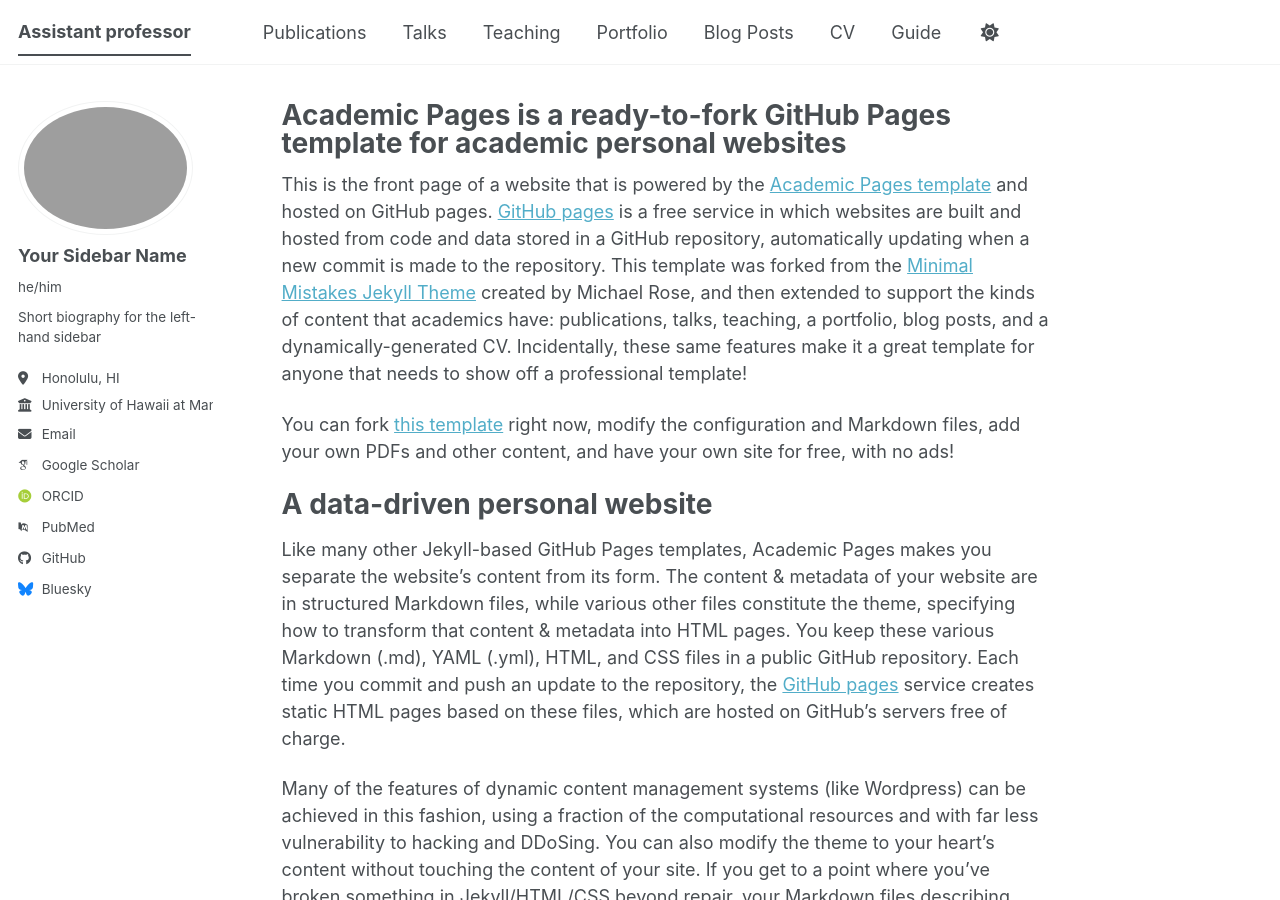
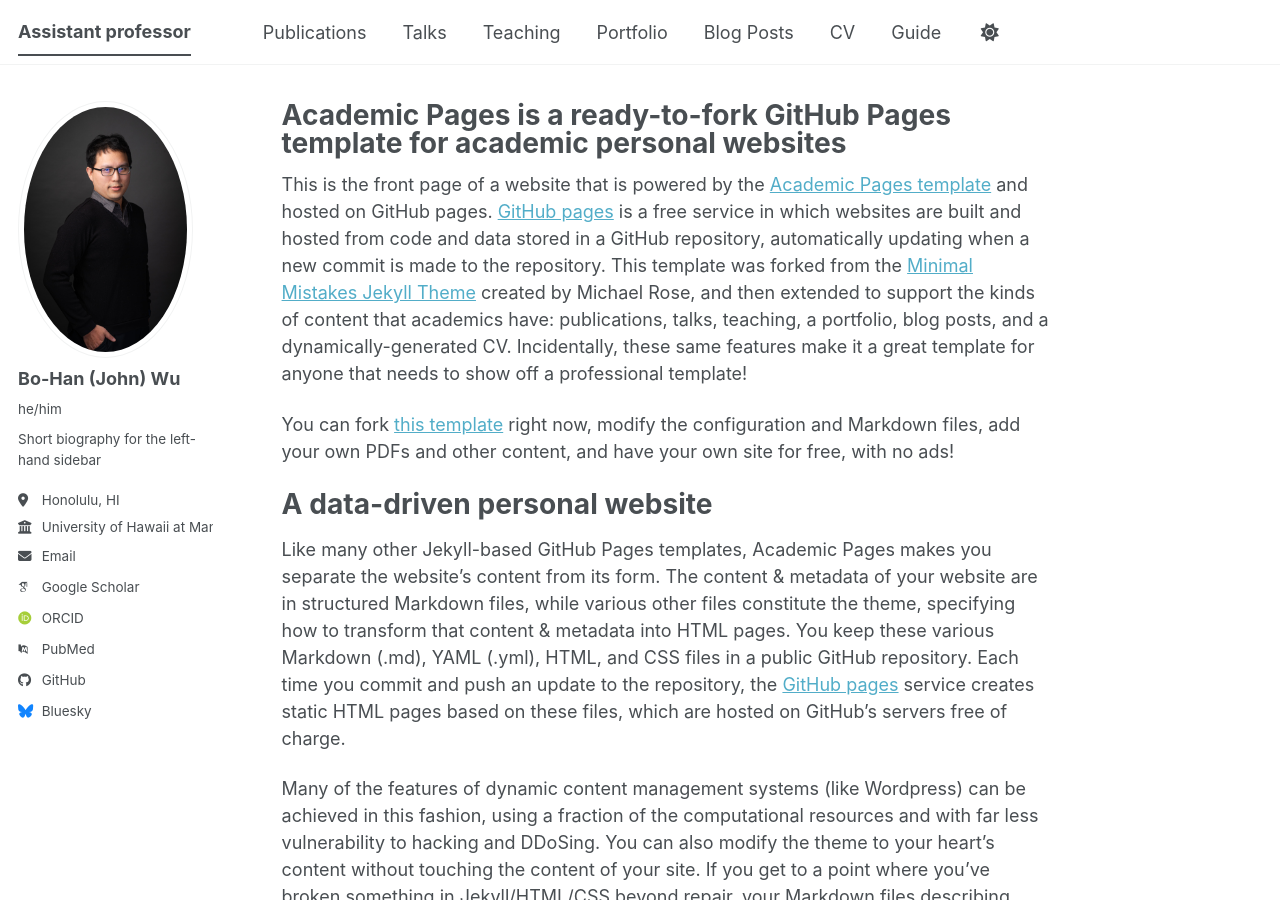
Before and after one commit to go705/go705.github.io, a Jekyll site: the page built from _pages/about.md, in a window 1280 px wide and 900 px high. Built offline with Jekyll 4.4.1, drawn with Linux system fonts in a browser that asks for light colours; some web fonts are replaced; a script bundle is joined from its source files by our own code; library files that are not in the unit come from our copies.

Commit message:
Update _config.yml

```diff
--- a/_config.yml
+++ b/_config.yml
@@ -23,8 +23,8 @@
 #               Additional customization can be done by editing /_includes/author-profile.html
 author:
   # Biographic information
-  avatar           : "Bio-photo_BH.png"
-  name             : "Your Sidebar Name"
+  avatar           : "Bio-photo_BH.jpg"
+  name             : "Bo-Han (John) Wu"
   pronouns         : "he/him" # example: "she/her"
   bio              : "Short biography for the left-hand sidebar"
   location         : "Honolulu, HI"
```
